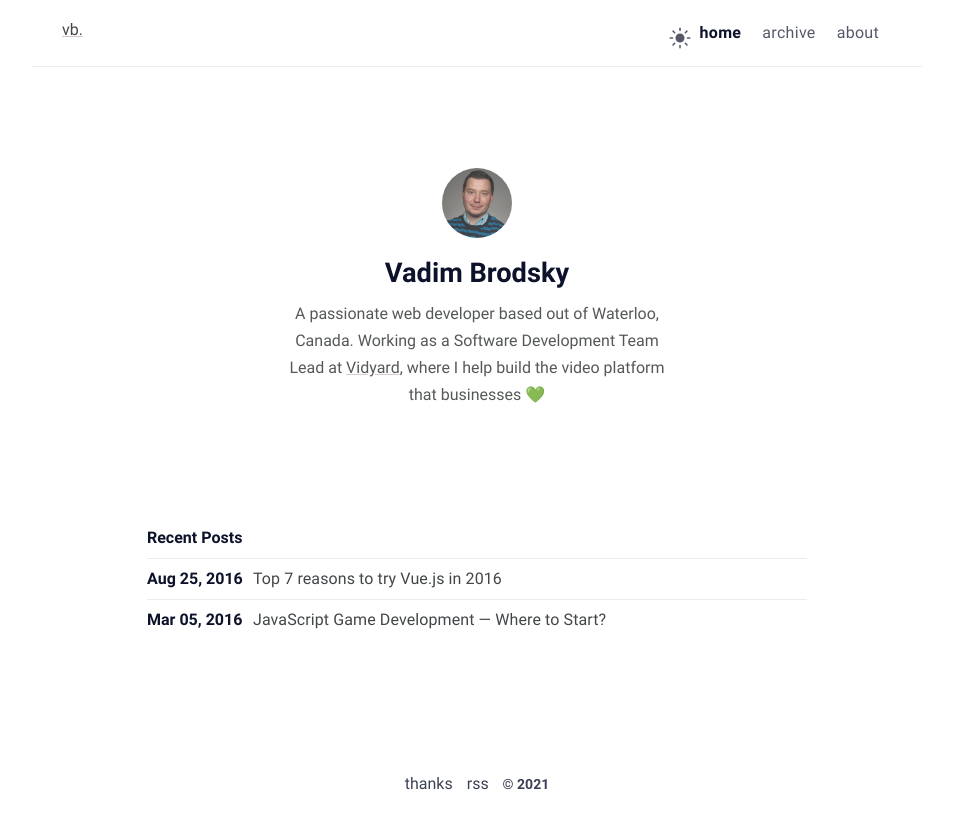
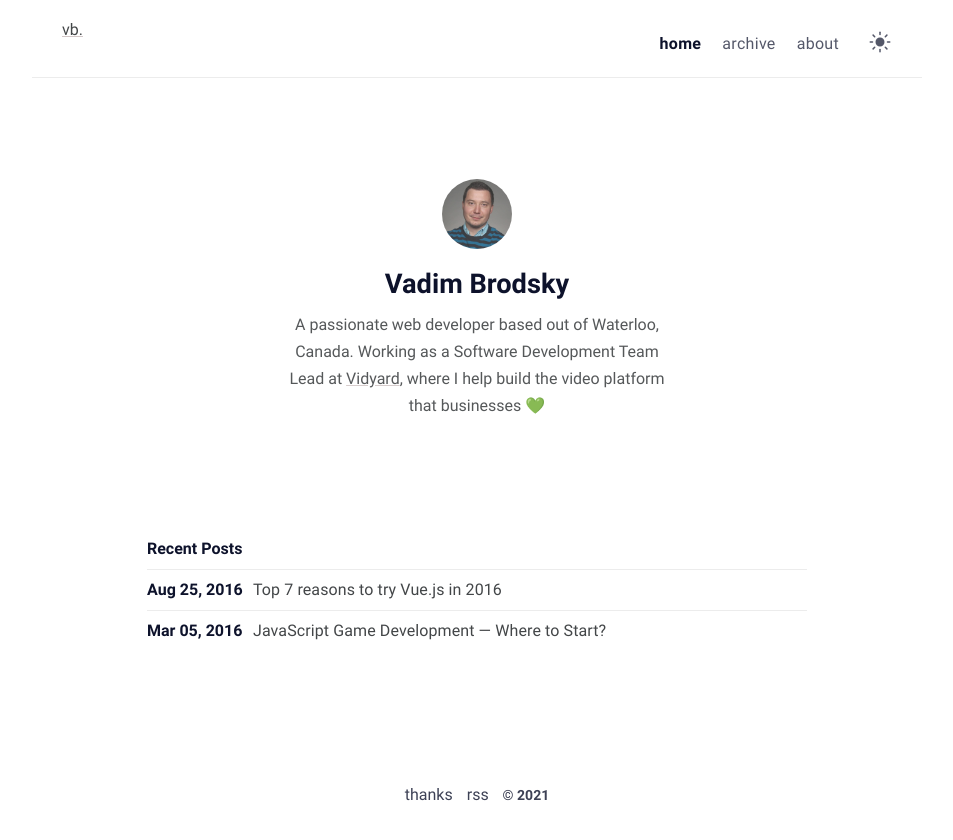
Before and after one commit to VadimBrodsky/blog, a Jekyll site: the page built from index.md, in a window 1280 px wide. Shown: the top 840 px of the page, without its empty margins (163-1116 px from the left). Built offline with Jekyll 4.4.1, drawn with Linux system fonts in a browser that asks for light colours.

Commit message:
Start tweaking css

```diff
--- a/_sass/klise/_layout.scss
+++ b/_sass/klise/_layout.scss
@@ -18,11 +18,10 @@
   -webkit-user-select: none;
 
   a#mode {
-    float: left;
+    display: inline-block;
     left: 8px;
-    top: 6px;
+    top: 10px;
     position: relative;
-    clear: both;
     -webkit-transform: scale(1, 1);
     transform: scale(1, 1);
     opacity: 0.7;
@@ -115,10 +114,10 @@
     background-color: $white;
     border-bottom: 1px solid $light;
 
-    a#mode {
-      left: 10px;
-      top: 12px;
-    }
+    // a#mode {
+    //   left: 10px;
+    //   top: 12px;
+    // }
 
     .menu-icon {
       display: block;
```
